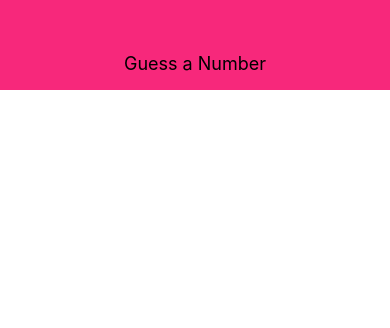
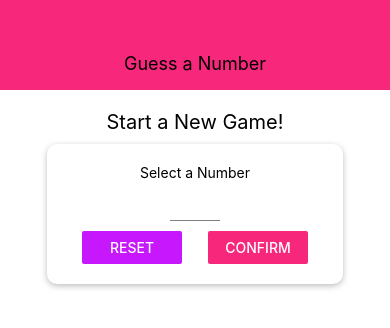
Before and after one commit to acslev/react-native, a React Native app in the folder guess-number/: screen / in a window 390 px wide. Shown: the top 328 px of the page. Built offline with nearby package versions, Linux system fonts and the light colour scheme.

Commit message:
Guess a Number - Styling & Refactoring

```diff
--- a/guess-number/App.js
+++ b/guess-number/App.js
@@ -1,11 +1,13 @@
 import React from 'react';
 import {StyleSheet, View} from 'react-native';
 import Header from "./components/Header";
+import StartGameScreen from "./screens/StartGameScreen";
 
 const App = () => {
     return (
         <View style={styles.screen}>
             <Header title="Guess a Number"/>
+            <StartGameScreen />
         </View>
     );
 }
--- /dev/null
+++ b/guess-number/components/Card.js
@@ -0,0 +1,30 @@
+import React from 'react';
+import {StyleSheet, Text, View} from 'react-native';
+
+const Card = props => {
+    return (
+        <View style={{...styles.card, ...props.style}}>
+            {props.children}
+        </View>
+    );
+};
+
+const styles = StyleSheet.create({
+    card: {
+        backgroundColor: 'white',
+        padding: 20,
+        borderRadius: 10,
+        // android shadow
+        elevation: 5,
+        // ios shadow
+        shadowColor: 'black',
+        shadowRadius: 6,
+        shadowOpacity: 0.26,
+        shadowOffset: {
+            width: 0,
+            height: 2
+        }
+    }
+});
+
+export default Card;
--- a/guess-number/components/Header.js
+++ b/guess-number/components/Header.js
@@ -1,6 +1,6 @@
 import React from 'react';
 import {StyleSheet, Text, View} from 'react-native';
-
+import Colors from "../constants/colors";
 const Header = props => {
     return (
         <View style={styles.header}>
@@ -14,7 +14,7 @@
         width: '100%',
         height: 90,
         paddingTop: 36,
-        backgroundColor: '#f7287b',
+        backgroundColor: Colors.primary,
         alignItems: 'center',
         justifyContent: 'center'
     },
--- /dev/null
+++ b/guess-number/components/Input.js
@@ -0,0 +1,19 @@
+import React from 'react';
+import {StyleSheet, TextInput} from 'react-native';
+
+const Input = props => {
+    return (
+        <TextInput {...props} style={{...styles.input, ...props.style}}/>
+    );
+};
+
+const styles = StyleSheet.create({
+    input: {
+        height: 30,
+        borderBottomColor: 'grey',
+        borderBottomWidth: 1,
+        marginVertical: 10
+    }
+});
+
+export default Input;
--- /dev/null
+++ b/guess-number/constants/colors.js
@@ -0,0 +1,4 @@
+export default {
+    primary: '#f7287b',
+    accent: '#c717fc'
+}
--- /dev/null
+++ b/guess-number/screens/StartGameScreen.js
@@ -0,0 +1,73 @@
+import React from 'react';
+import {Button, StyleSheet, Text, View} from 'react-native';
+import Card from "../components/Card";
+import Colors from "../constants/colors";
+import Input from "../components/Input";
+
+const StartGameScreen = props => {
+    return (
+        <View style={styles.screen}>
+            <Text style={styles.title}>Start a New Game!</Text>
+            <Card style={styles.inputContainer}>
+                <Text>Select a Number</Text>
+                <Input
+                    style={styles.input}
+                    blurOnSubmit
+                    autoCapitalize='none'
+                    autoCorrect={false}
+                    keyboardType='number-pad'
+                    maxLength={2}
+                />
+                <View style={styles.buttonContainer}>
+                    <View style={styles.button}>
+                        <Button
+                            title="Reset"
+                            color={Colors.accent}
+                            onPress={() => console.log('Reset pressed!')}
+                        />
+                    </View>
+                    <View style={styles.button}>
+                        <Button
+                            title="Confirm"
+                            color={Colors.primary}
+                            onPress={() => console.log('Confirm pressed!')}
+                        />
+                    </View>
+                </View>
+            </Card>
+        </View>
+    );
+};
+
+const styles = StyleSheet.create({
+    screen: {
+        flex: 1,
+        padding: 10,
+        alignItems: 'center'
+    },
+    title: {
+        fontSize: 20,
+        marginVertical: 10
+
+    },
+    button: {
+        width: 100,
+    },
+    inputContainer: {
+        width: 300,
+        maxWidth: '80%',
+        alignItems: 'center',
+    },
+    input: {
+        width: 50,
+        textAlign: 'center'
+    },
+    buttonContainer: {
+        flexDirection: 'row',
+        width: '100%',
+        justifyContent: 'space-between',
+        paddingHorizontal: 15
+    }
+});
+
+export default StartGameScreen;
```
